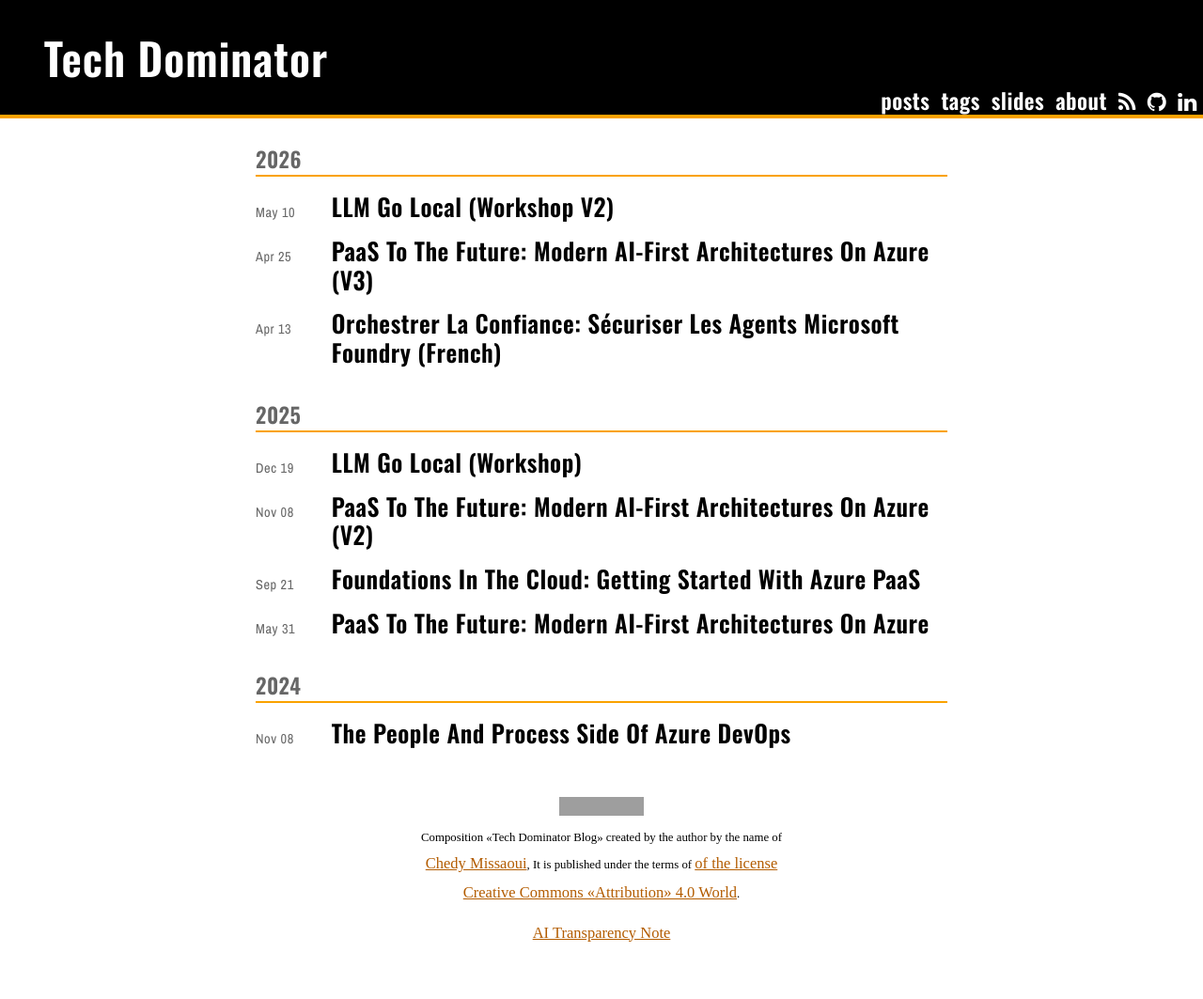
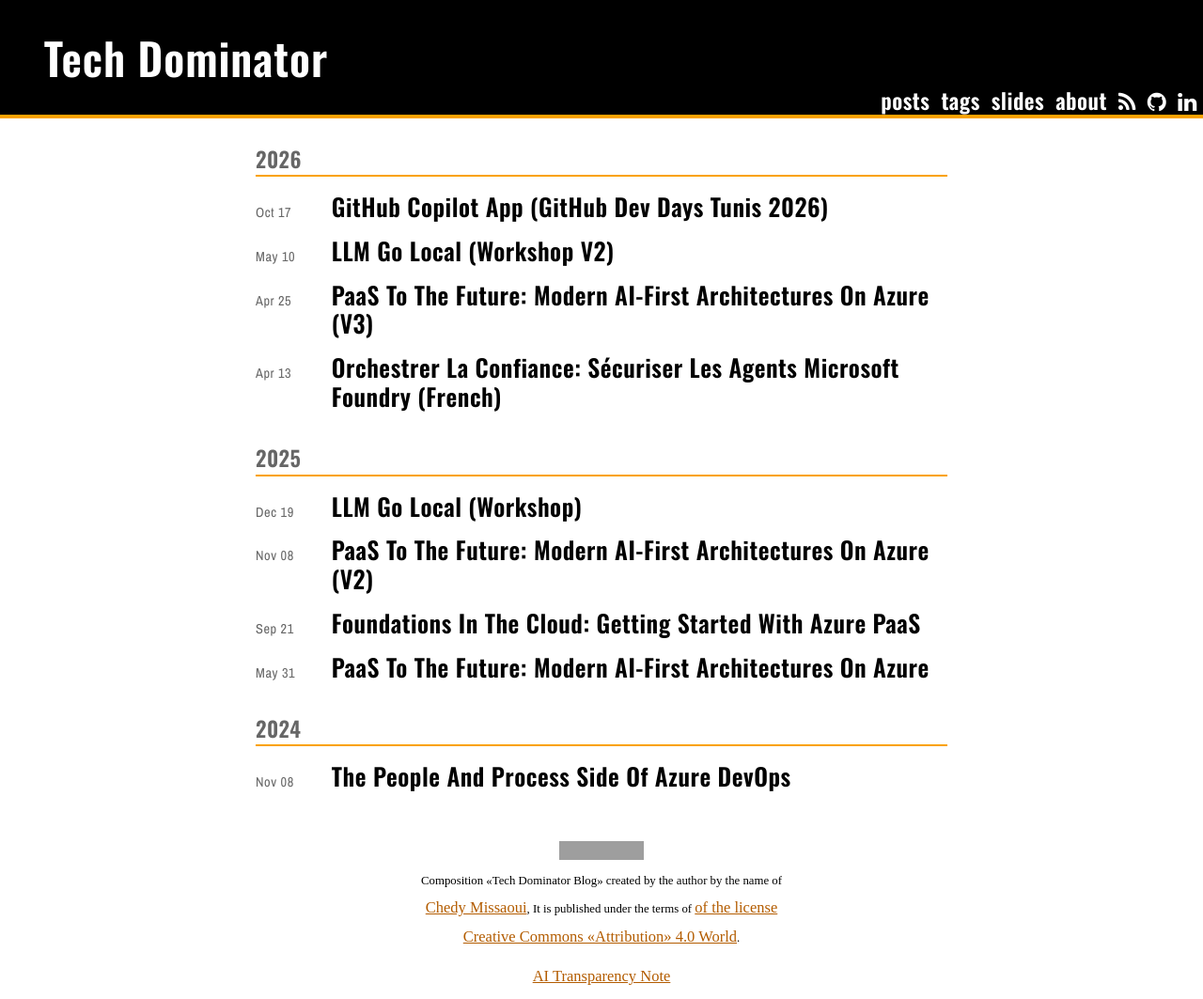
Before and after one commit to MissaouiChedy/MissaouiChedy.github.io, a Jekyll site: the page built from slides.html, in a window 1280 px wide. Shown: the whole page at 94% size. Built offline with Jekyll 4.4.1, drawn with Linux system fonts in a browser that asks for light colours; nearby versions of some CDN libraries; before the commit the page ends 1016 px from its top, so only the background shows below that; grey boxes are pictures that could not be loaded.

Commit message:
feat: added github dev days tunis 2026 slides

```diff
--- a/slides.html
+++ b/slides.html
@@ -4,6 +4,10 @@
 <div class="archives" >
 	<section class="archive-year" aria-labelledby="year-2026">
 		<h2 class="archive-year-title" id="year-2026">2026</h2>
+		<div class="archive-entry">
+			<time datetime="2026-10-17T00:00:00+01:00">Oct 17</time>
+			<a href="{{ site.url }}/slides/Copilot_App.pdf">GitHub Copilot App (GitHub Dev Days Tunis 2026)</a>
+		</div>
 		<div class="archive-entry">
 			<time datetime="2026-05-10T00:00:00+01:00">May 10</time>
 			<a href="{{ site.url }}/slides/LLM_Go_Local_V2.pdf">LLM Go Local (Workshop V2)</a>
```
Also changed, not shown: 1 other file.
